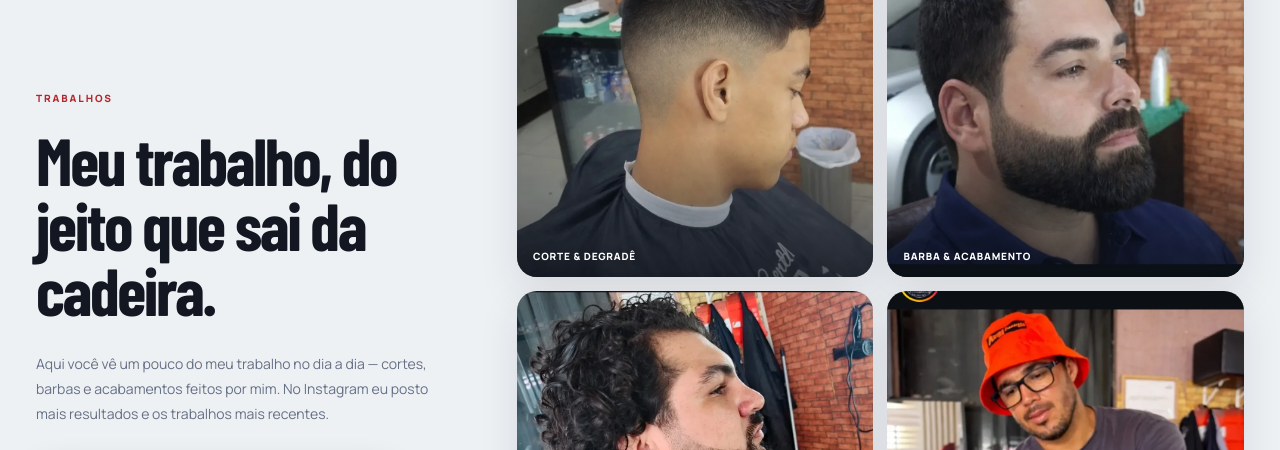
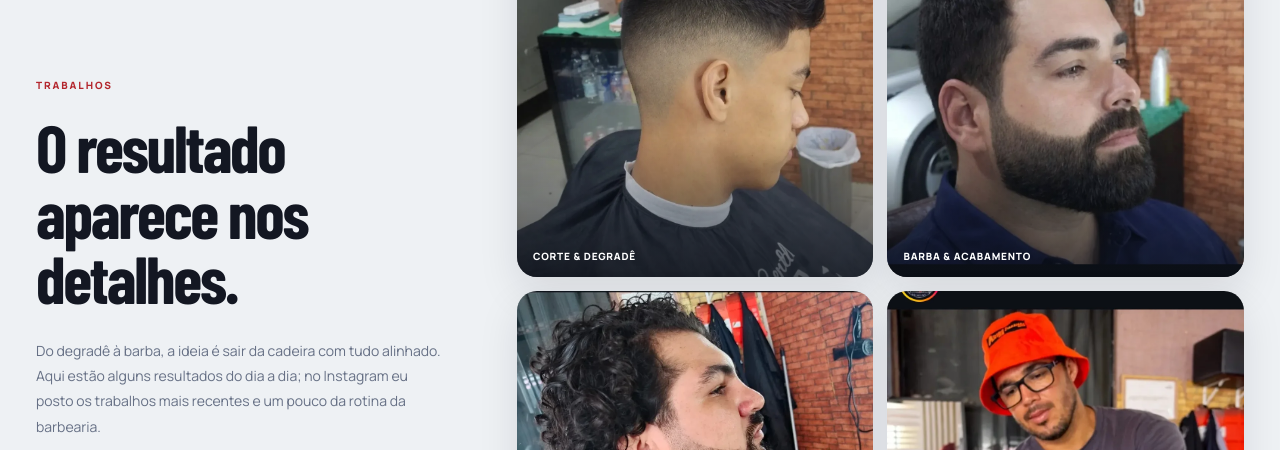
Before and after one commit to gladsonandrade/djbarbearia37, a website: page web/public/index.html in a window 1280 px wide. Shown: the part 1690-2140 px from the top of the page. Drawn offline with nearby package versions, Linux system fonts and the light colour scheme; a web font is replaced by a local one.

Commit message:
copy: make work section text more natural

```diff
--- a/web/public/index.html
+++ b/web/public/index.html
@@ -95,8 +95,8 @@
   <div class="wrap works-grid">
     <div class="works-copy">
       <p class="eyebrow">TRABALHOS</p>
-      <h2>Meu trabalho, do jeito que sai da cadeira.</h2>
-      <p class="works-text">Aqui você vê um pouco do meu trabalho no dia a dia — cortes, barbas e acabamentos feitos por mim. No Instagram eu posto mais resultados e os trabalhos mais recentes.</p>
+      <h2>O resultado aparece nos detalhes.</h2>
+      <p class="works-text">Do degradê à barba, a ideia é sair da cadeira com tudo alinhado. Aqui estão alguns resultados do dia a dia; no Instagram eu posto os trabalhos mais recentes e um pouco da rotina da barbearia.</p>
 
       <a class="instagram-link" href="https://www.instagram.com/dj_barbearia37/" target="_blank" rel="noopener noreferrer" aria-label="Abrir Instagram da DJ Barbearia">
         <span class="instagram-icon" aria-hidden="true">
```
